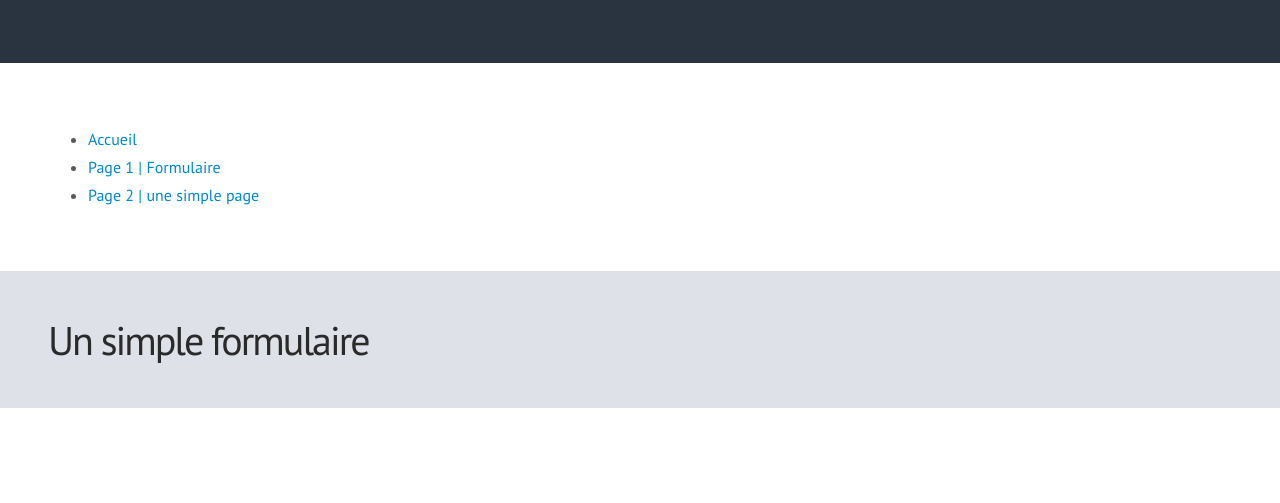
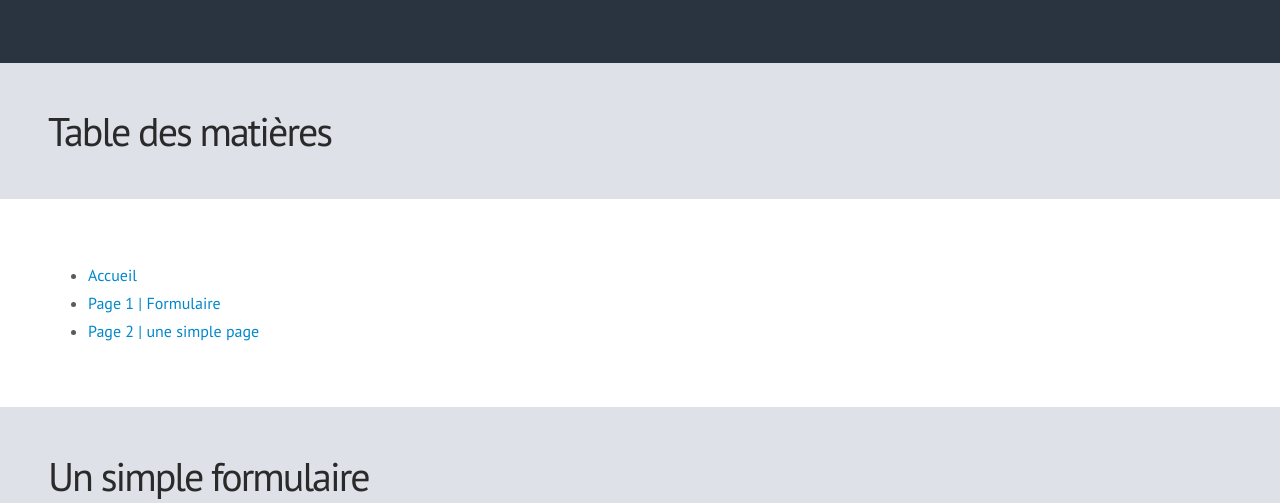
Before and after one commit to GuillaumePARES/simplespageshtml5, a plain HTML site: page p1.html in a window 1280 px wide. Shown: the part 226-729 px from the top of the page. Drawn offline with Linux system fonts and the light colour scheme; a web font is replaced by a local one.

Commit message:
ajout table des matières (le txte)

```diff
--- a/p1.html
+++ b/p1.html
@@ -19,7 +19,9 @@
                 </div>
             </div>
         </header>
-
+        <div class="titre-conteneur">
+            <h2>Table des matières</h2>
+        </div>
 
         <div class="section">
             <div class="col">
```
Also changed, not shown: p2.html (+3 -1 lines).
